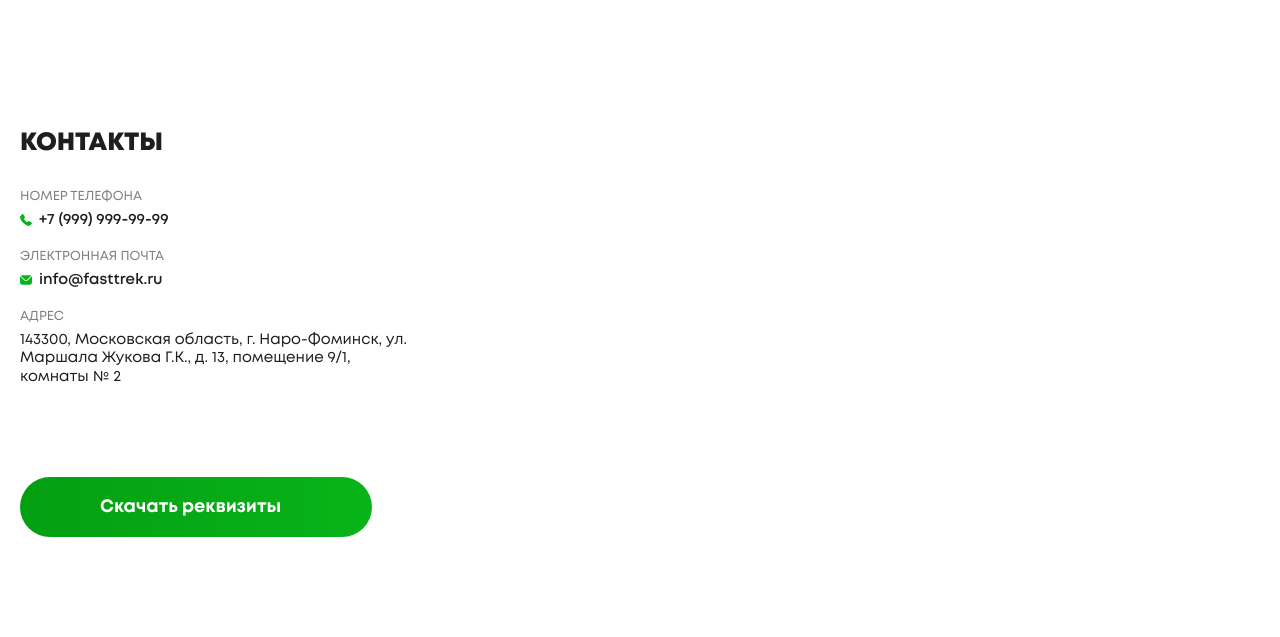
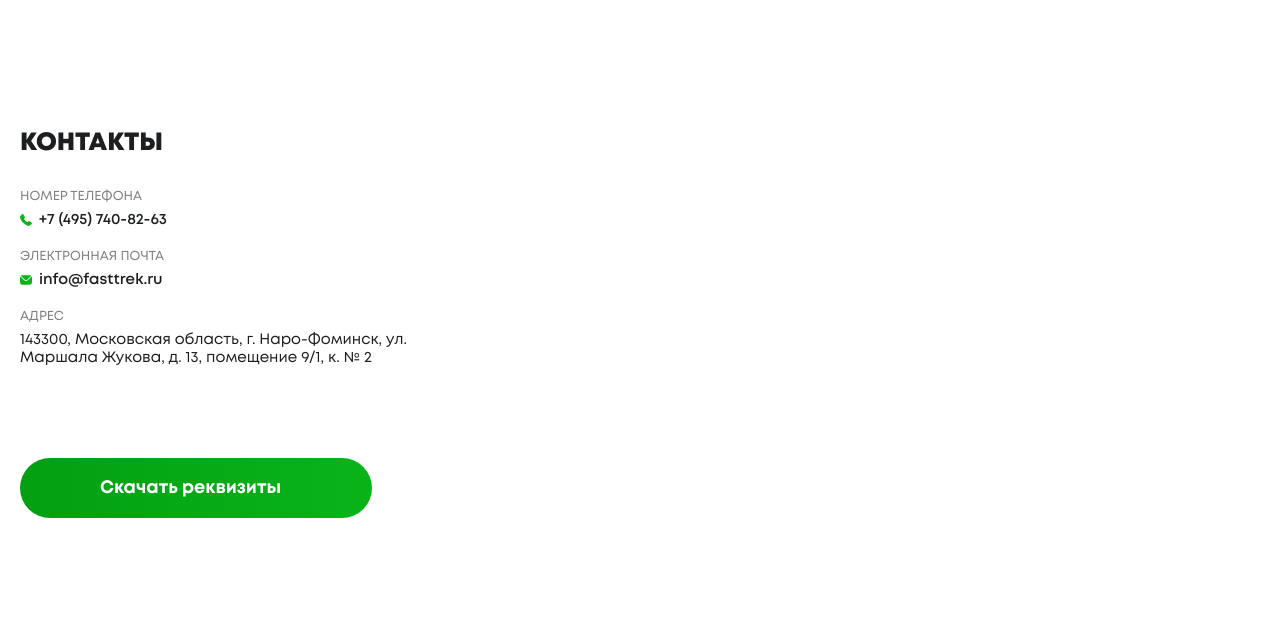
Before and after one commit to yakipchik/fasttrack.github.io, a plain HTML site: page contacts.html in a window 1280 px wide. Shown: the part 163-800 px from the top of the page. Drawn offline with nearby package versions, Linux system fonts and the light colour scheme.

Commit message:
changes
v 0.0.7

```diff
--- a/contacts.html
+++ b/contacts.html
@@ -73,8 +73,8 @@
 							<div class="home-cards">
 								<div class="home-card">
 									<span class="home-heading">номер телефона</span>
-									<a href="tel:+79999999999" class="home-link phone">
-										+7 (999) 999-99-99
+									<a href="tel:+74957408263" class="home-link phone">
+										+7 (495) 740-82-63
 									</a>
 								</div>
 								<div class="home-card">
@@ -87,11 +87,18 @@
 									<span class="home-heading">адрес</span>
 									<p class="home-text">
 										143300, Московская область, г. Наро-Фоминск, ул. Маршала
-										Жукова Г.К., д. 13, помещение 9/1, комнаты № 2
+										Жукова, д. 13, помещение 9/1, к. № 2
 									</p>
 								</div>
 							</div>
-							<a href="#" class="main-btn home-btn">Скачать реквизиты</a>
+							<a
+								href="./doc/doc.docx"
+								download="./doc/doc.docx"
+								target="_blank"
+								class="main-btn home-btn"
+							>
+								Скачать реквизиты
+							</a>
 						</div>
 						<iframe
 							class="home-map"
```
Also changed, not shown: 1 other file.
